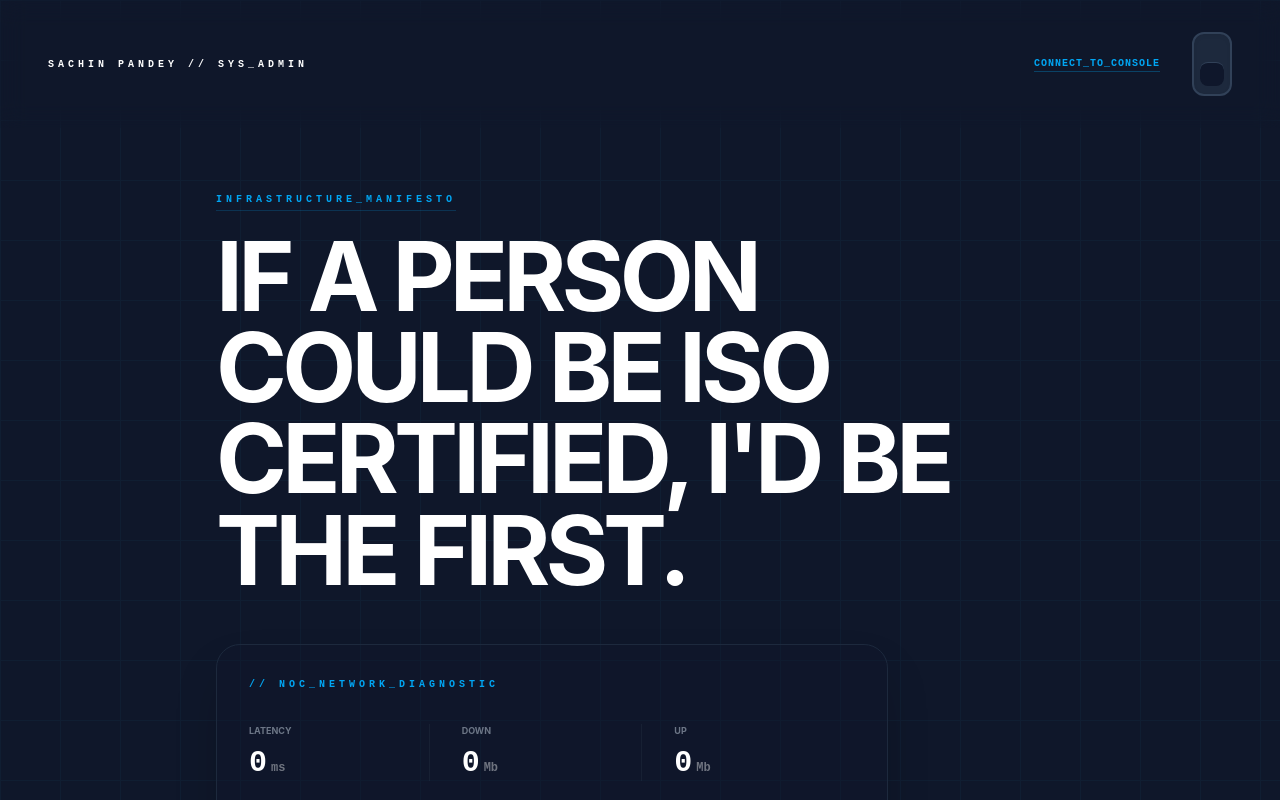
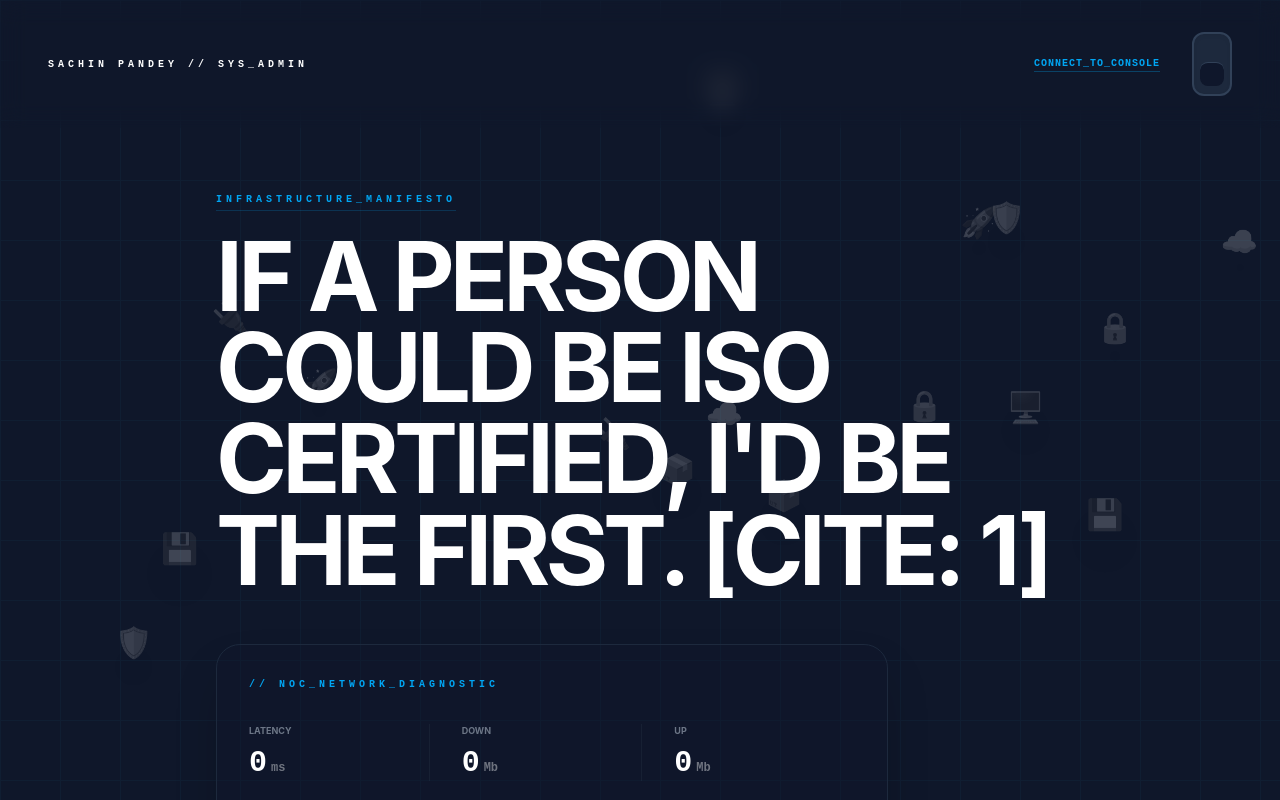
Before and after one commit to sachin1090/sachin-portfolio, a React (Vite) app: page / in a window 1280 px wide. Shown: the top 800 px of the page. Built offline with nearby package versions, Linux system fonts and the light colour scheme.

Commit message:
Final Build: Integrated Interactive Background and NOC Tools

```diff
--- a/src/App.jsx
+++ b/src/App.jsx
@@ -2,6 +2,7 @@ import React, { useState, useEffect, useRef } from 'react';
 import { motion, AnimatePresence } from 'framer-motion';
 import { SYSDATA } from './data';
 import NetworkModule from './NetworkModule';
+import FloatingBackground from './FloatingBackground';
 
 // --- Terminal Pop-up Component ---
 const ConsoleModal = ({ isOpen, onClose }) => {
@@ -49,7 +50,6 @@ const ConsoleModal = ({ isOpen, onClose }) => {
         animate={{ scale: 1, y: 0 }}
         className="w-full max-w-2xl bg-[#020617] border border-slate-800 rounded-2xl shadow-2xl overflow-hidden font-mono text-[11px]"
       >
-        {/* Terminal Header */}
         <div className="bg-slate-900 px-5 py-3 flex justify-between items-center border-b border-slate-800">
           <div className="flex gap-4 items-center">
             <span className="text-slate-500 font-bold uppercase text-[9px]">Root@Sachin: ~</span>
@@ -66,8 +66,6 @@ const ConsoleModal = ({ isOpen, onClose }) => {
             <button onClick={onClose} className="text-slate-500 hover:text-red-400 font-bold uppercase text-[9px]"> [ X ] </button>
           </div>
         </div>
-
-        {/* Terminal Body */}
         <div className="h-80 p-8 overflow-y-auto custom-scrollbar text-left bg-black/40">
           {history.map((h, i) => (
             <div key={i} className={`mb-2 ${h.type === 'cmd' ? 'text-white font-bold' : 'text-sky-400 opacity-80'}`}>
@@ -76,14 +74,7 @@ const ConsoleModal = ({ isOpen, onClose }) => {
           ))}
           <div className="flex gap-2 text-white">
             <span>$</span>
-            <input
-              className="bg-transparent outline-none flex-1"
-              value={input}
-              onChange={e => setInput(e.target.value)}
-              onKeyDown={handleCmd}
-              autoFocus
-              spellCheck="false"
-            />
+            <input className="bg-transparent outline-none flex-1" value={input} onChange={e => setInput(e.target.value)} onKeyDown={handleCmd} autoFocus spellCheck="false" />
           </div>
           <div ref={scrollRef} />
         </div>
@@ -94,14 +85,8 @@ const ConsoleModal = ({ isOpen, onClose }) => {
 
 // --- Physical Switch Component ---
 const PhysicalSwitch = ({ isDark, onToggle }) => (
-  <div
-    onClick={onToggle}
-    className={`relative w-10 h-16 rounded-xl cursor-pointer transition-all border-2 flex flex-col items-center justify-between p-1 ${isDark ? 'bg-slate-800 border-slate-700 shadow-inner' : 'bg-slate-200 border-slate-300 shadow-lg'}`}
-  >
-    <motion.div
-      animate={{ y: isDark ? 24 : 0 }}
-      className={`w-6 h-6 rounded-lg ${isDark ? 'bg-slate-900 border-t border-slate-700' : 'bg-white border-b border-slate-100'}`}
-    />
+  <div onClick={onToggle} className={`relative w-10 h-16 rounded-xl cursor-pointer transition-all border-2 flex flex-col items-center justify-between p-1 ${isDark ? 'bg-slate-800 border-slate-700 shadow-inner' : 'bg-slate-200 border-slate-300 shadow-lg'}`}>
+    <motion.div animate={{ y: isDark ? 24 : 0 }} className={`w-6 h-6 rounded-lg ${isDark ? 'bg-slate-900 border-t border-slate-700' : 'bg-white border-b border-slate-100'}`} />
   </div>
 );
 
@@ -112,69 +97,45 @@ export default function App() {
 
   return (
     <div className={`min-h-screen transition-colors duration-700 ${isDark ? 'bg-[#0f172a] text-slate-300' : 'bg-[#f8fafc] text-slate-600'}`}>
+
+      {/* 1. THE FLOATING IT EQUIPMENT ADDED HERE */}
+      <FloatingBackground />
+
       {/* Background Grid Layer */}
       <div className="fixed inset-0 opacity-[0.04] pointer-events-none" style={{ backgroundImage: 'linear-gradient(#38bdf8 1px, transparent 1px), linear-gradient(90deg, #38bdf8 1px, transparent 1px)', backgroundSize: '60px 60px' }} />
 
-      {/* Navigation */}
       <nav className="fixed top-0 w-full z-50 px-6 md:px-12 py-8 flex justify-between items-center backdrop-blur-md">
-        <h2 className={`font-mono text-[10px] tracking-[0.4em] font-bold uppercase ${isDark ? 'text-white' : 'text-slate-900'}`}>
-          {SYSDATA.name} // SYS_ADMIN
-        </h2>
+        <h2 className={`font-mono text-[10px] tracking-[0.4em] font-bold uppercase ${isDark ? 'text-white' : 'text-slate-900'}`}>{SYSDATA.name} // SYS_ADMIN</h2>
         <div className="flex items-center gap-8">
-          <button
-            onClick={() => setConsoleOpen(true)}
-            className="font-mono text-[10px] text-sky-500 hover:text-sky-400 border-b border-sky-500/30 tracking-widest uppercase font-bold"
-          >
-            Connect_To_Console
-          </button>
+          <button onClick={() => setConsoleOpen(true)} className="font-mono text-[10px] text-sky-500 hover:text-sky-400 border-b border-sky-500/30 tracking-widest uppercase font-bold">Connect_To_Console</button>
           <PhysicalSwitch isDark={isDark} onToggle={() => setIsDark(!isDark)} />
         </div>
       </nav>
 
-      {/* Hero Section */}
       <main className="max-w-4xl mx-auto px-6 pt-48 pb-32 relative z-10 text-left">
         <section className="mb-48">
-          <motion.p
-            initial={{ opacity: 0 }}
-            animate={{ opacity: 1 }}
-            className="text-sky-500 font-mono text-[10px] uppercase tracking-[0.4em] mb-6 font-bold underline underline-offset-8 decoration-sky-500/20"
-          >
-            Infrastructure_Manifesto
-          </motion.p>
+          <motion.p initial={{ opacity: 0 }} animate={{ opacity: 1 }} className="text-sky-500 font-mono text-[10px] uppercase tracking-[0.4em] mb-6 font-bold underline underline-offset-8 decoration-sky-500/20">Infrastructure_Manifesto</motion.p>
           <h1 className={`text-5xl md:text-8xl font-bold uppercase tracking-tighter leading-[0.95] mb-12 ${isDark ? 'text-white' : 'text-slate-900'}`}>
-            {SYSDATA.quote}
+            {SYSDATA.quote} [cite: 1]
           </h1>
 
-          {/* Integrated Network Module */}
+          {/* Network Diagnostic Module */}
           <div className="max-w-2xl mt-12 mb-20">
             <NetworkModule isDark={isDark} />
           </div>
 
-          <p className="max-w-2xl text-lg md:text-xl opacity-70 leading-relaxed font-medium italic">
-            {SYSDATA.summary}
+          <p className="max-w-2xl text-lg md:text-xl opacity-70 leading-relaxed font-medium">
+            {SYSDATA.summary} [cite: 4, 19]
           </p>
         </section>
 
-        {/* Experience Logs */}
         <section className="space-y-40">
-          <h2 className="font-mono text-[10px] tracking-[0.6em] uppercase text-sky-500 font-bold mb-12">
-            // Tenure_Logs
-          </h2>
+          <h2 className="font-mono text-[10px] tracking-[0.6em] uppercase text-sky-500 font-bold mb-12">// Tenure_Logs</h2>
           {SYSDATA.experience.map((job, i) => (
-            <motion.div
-              key={i}
-              initial={{ opacity: 0, x: -20 }}
-              whileInView={{ opacity: 1, x: 0 }}
-              viewport={{ once: true }}
-              className="border-l-2 border-sky-500/20 pl-12 relative group hover:border-sky-500 transition-colors duration-500"
-            >
+            <motion.div key={i} initial={{ opacity: 0, x: -20 }} whileInView={{ opacity: 1, x: 0 }} viewport={{ once: true }} className="border-l-2 border-sky-500/20 pl-12 relative group hover:border-sky-500 transition-colors duration-500">
               <div className="absolute w-3 h-3 bg-sky-500 rounded-full -left-[7.5px] top-1 group-hover:shadow-[0_0_20px_#38bdf8] transition-all duration-300" />
-              <h3 className={`font-bold text-4xl uppercase tracking-tighter mb-2 ${isDark ? 'text-white' : 'text-slate-900'}`}>
-                {job.company}
-              </h3>
-              <p className="text-sky-500 font-mono text-[11px] mb-10 font-bold uppercase tracking-widest">
-                {job.role} <span className="text-slate-500 mx-2">//</span> {job.period}
-              </p>
+              <h3 className={`font-bold text-4xl uppercase tracking-tighter mb-2 ${isDark ? 'text-white' : 'text-slate-900'}`}>{job.company}</h3>
+              <p className="text-sky-500 font-mono text-[11px] mb-10 font-bold uppercase tracking-widest">{job.role} <span className="text-slate-500 mx-2">//</span> {job.period}</p>
               <ul className="text-[15px] space-y-6 opacity-80">
                 {job.logs.map((log, j) => (
                   <li key={j} className="flex gap-4 items-start leading-relaxed text-left">
@@ -188,12 +149,10 @@ export default function App() {
         </section>
       </main>
 
-      {/* Console Overlay */}
       <AnimatePresence>
         {isConsoleOpen && <ConsoleModal isOpen={isConsoleOpen} onClose={() => setConsoleOpen(false)} />}
       </AnimatePresence>
 
-      {/* Footer */}
       <footer className={`py-20 border-t ${isDark ? 'border-white/5 bg-black/20' : 'border-slate-200 bg-slate-50'}`}>
         <div className="max-w-4xl mx-auto px-6 flex justify-between items-center opacity-40 font-mono text-[9px] uppercase tracking-[0.6em]">
           <span>© 2026 Sachin Pandey</span>
--- /dev/null
+++ b/src/FloatingBackground.jsx
@@ -0,0 +1,62 @@
+import React from 'react';
+import { motion } from 'framer-motion';
+
+const IT_EQUIPMENT = [
+  { icon: "☁️", label: "GCP_Cloud" },
+  { icon: "🖥️", label: "Proxmox_Node" },
+  { icon: "🛡️", label: "ISO_27001" },
+  { icon: "🔌", label: "Cisco_Link" },
+  { icon: "💾", label: "Backup_Storage" },
+  { icon: "🔒", label: "Sophos_Firewall" },
+  { icon: "🚀", label: "Automation_Script" },
+  { icon: "📦", label: "Container" },
+];
+
+const FloatingItem = ({ item }) => {
+  // Random starting positions and floating speeds
+  const randomX = Math.random() * 100;
+  const randomY = Math.random() * 100;
+  const duration = 15 + Math.random() * 20;
+
+  return (
+    <motion.div
+      drag
+      dragConstraints={{ left: 0, right: 0, top: 0, bottom: 0 }}
+      dragElastic={0.2}
+      whileDrag={{ scale: 1.5, zIndex: 50 }}
+      initial={{ x: `${randomX}vw`, y: `${randomY}vh` }}
+      animate={{
+        x: [`${randomX}vw`, `${(randomX + 10) % 100}vw`, `${randomX}vw`],
+        y: [`${randomY}vh`, `${(randomY + 15) % 100}vh`, `${randomY}vh`],
+      }}
+      transition={{
+        duration: duration,
+        repeat: Infinity,
+        ease: "linear",
+      }}
+      className="absolute cursor-grab active:cursor-grabbing select-none p-4 group"
+    >
+      <div className="flex flex-col items-center gap-1 opacity-20 group-hover:opacity-100 transition-opacity">
+        <span className="text-3xl filter grayscale group-hover:grayscale-0 transition-all drop-shadow-2xl">
+          {item.icon}
+        </span>
+        <span className="font-mono text-[8px] uppercase tracking-tighter text-sky-500 hidden group-hover:block">
+          {item.label}
+        </span>
+      </div>
+    </motion.div>
+  );
+};
+
+const FloatingBackground = () => {
+  return (
+    <div className="fixed inset-0 overflow-hidden pointer-events-auto z-0">
+      {/* We repeat the items to fill the background space */}
+      {[...IT_EQUIPMENT, ...IT_EQUIPMENT].map((item, index) => (
+        <FloatingItem key={index} item={item} />
+      ))}
+    </div>
+  );
+};
+
+export default FloatingBackground;
```
